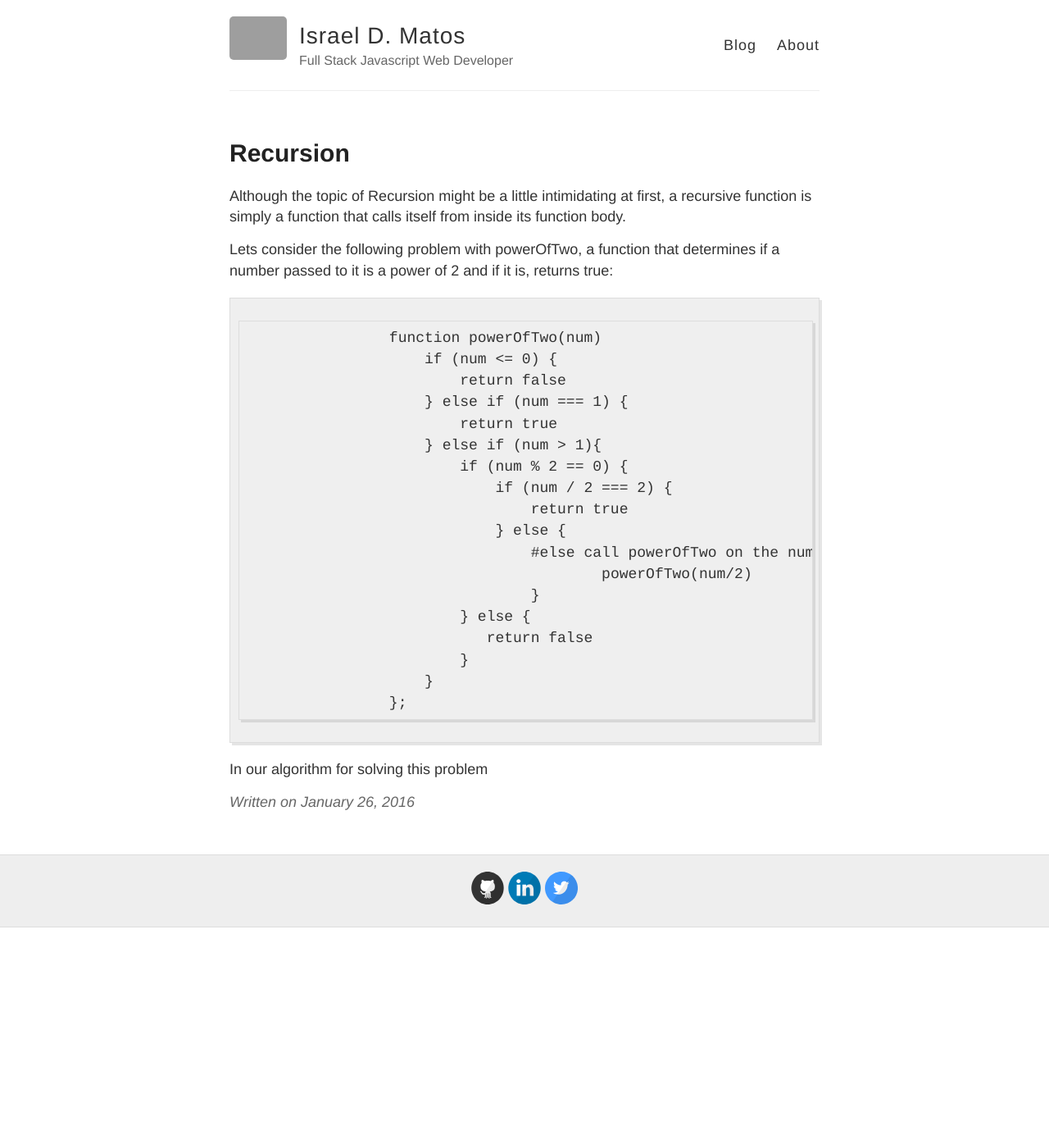
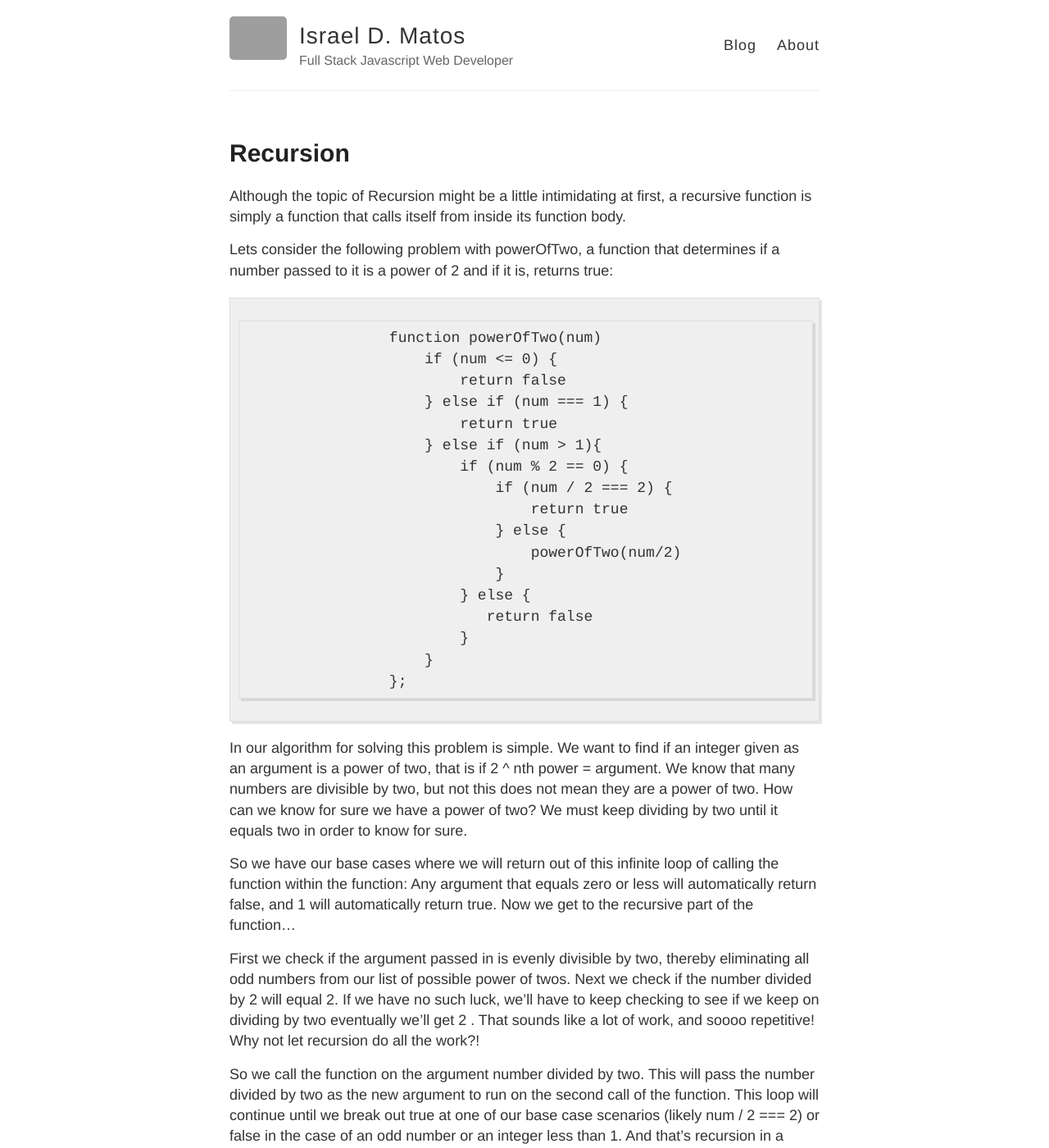
Before and after one commit to everysum1/everysum1.github.io, a Jekyll site: the page built from _posts/2016-01-26-Recursion.md, in a window 1280 px wide and 1400 px high. Shown: the whole window at 82% size. Built offline with Jekyll 4.4.1, drawn with Linux system fonts in a browser that asks for light colours; Markdown is read by kramdown in place of the engine named in the settings; some of the changed text lies outside the part shown; grey boxes are pictures that could not be loaded.

Commit message:
updated post with explanation of code

```diff
--- a/_posts/2016-01-26-Recursion.md
+++ b/_posts/2016-01-26-Recursion.md
@@ -17,13 +17,18 @@ Lets consider the following problem with powerOfTwo, a function that determines
 			            if (num / 2 === 2) {
 			                return true
 			            } else {
-			            	#else call powerOfTwo on the num divided by two
-			           		powerOfTwo(num/2)
-			        	}
+			               	powerOfTwo(num/2)
+			            }
 			        } else {
 			           return false
 			        }
 			    }
 			};
 
-In our algorithm for solving this problem
+In our algorithm for solving this problem is simple.  We want to find if an integer given as an argument is a power of two, that is if 2 ^ nth power = argument.  We know that many numbers are divisible by two, but not this does not mean they are a power of two.  How can we know for sure we have a power of two? We must keep dividing by two until it equals two in order to know for sure.
+
+So we have our base cases where we will return out of this infinite loop of calling the function within the function: Any argument that equals zero or less will automatically return false, and 1 will automatically return true.  Now we get to the recursive part of the function...
+
+First we check if the argument passed in is evenly divisible by two, thereby eliminating all odd numbers from our list of possible power of twos.  Next we check if the number divided by 2 will equal 2.  If we have no such luck, we'll have to keep checking to see if we keep on dividing by two eventually we'll get 2 .  That sounds like a lot of work, and soooo repetitive! Why not let recursion do all the work?!
+
+So we call the function on the argument number divided by two.  This will pass the number divided by two as the new argument to run on the second call of the function.  This loop will continue until we break out true at one of our base case scenarios (likely num / 2 === 2) or false in the case of an odd number or an integer less than 1.  And that's recursion in a nutshell!
```
